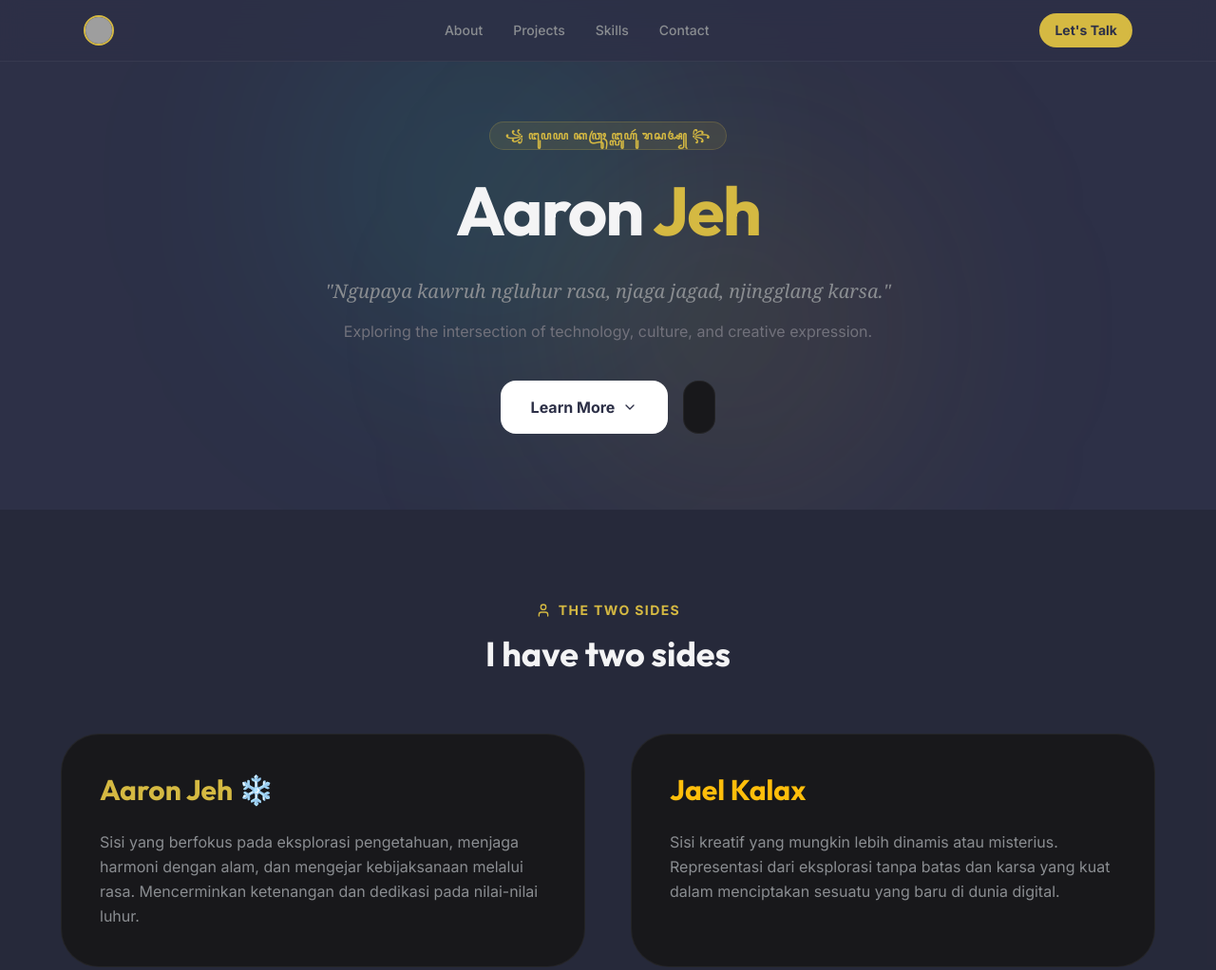
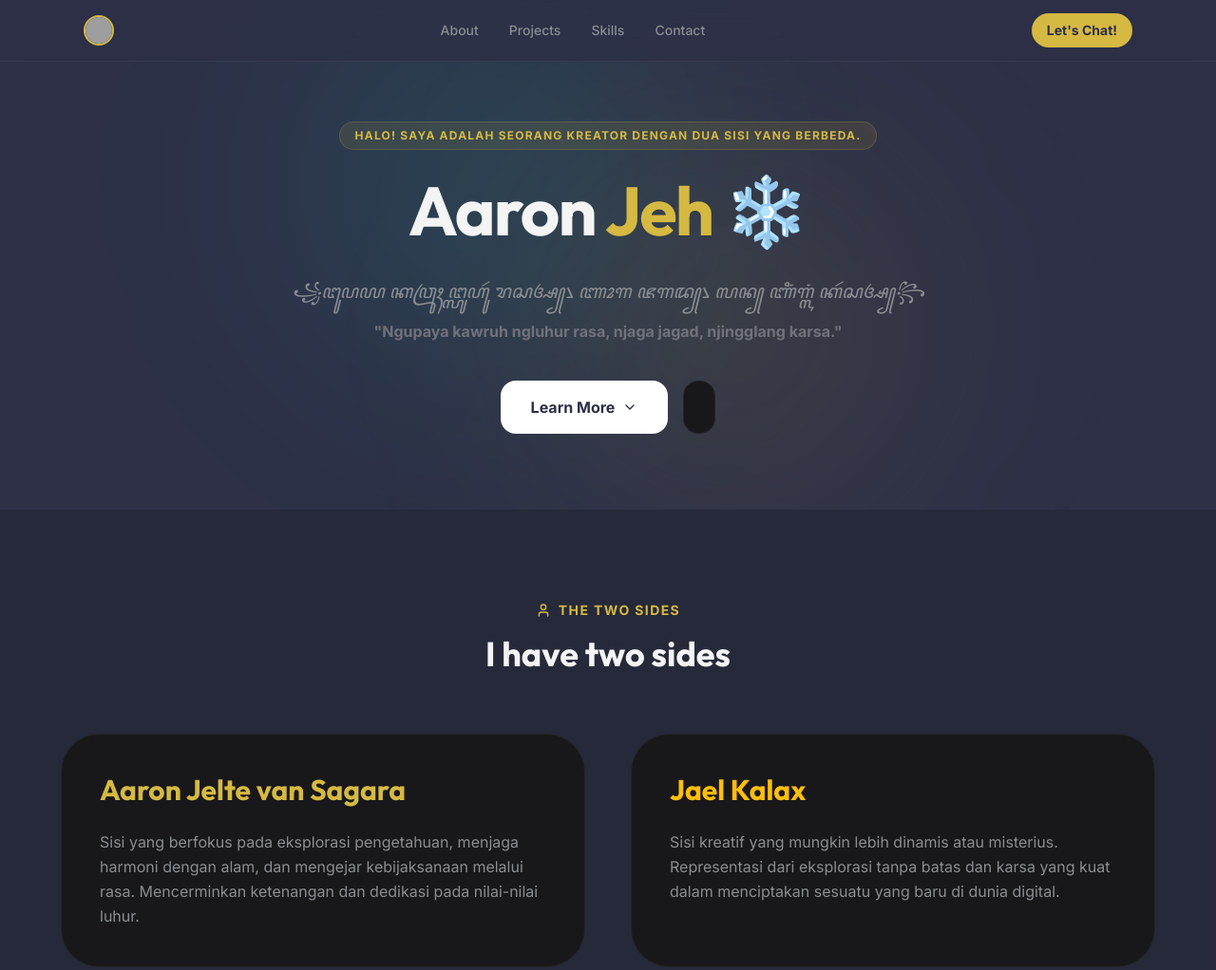
Before and after one commit to aaron-jeh/aaron-jeh.github.io, a website built with Vite: page index.html in a window 1280 px wide. Shown: the top 1022 px of the page at 95% size. Built offline with nearby package versions, Linux system fonts and the light colour scheme; grey boxes are pictures that could not be loaded; some icons are missing.

Commit message:
+package-lock and minor hero revisions

```diff
--- a/index.html
+++ b/index.html
@@ -14,7 +14,7 @@
     <nav class="fixed top-0 w-full z-50 bg-space-cadet/80 backdrop-blur-md border-b border-white/5">
         <div class="max-w-6xl mx-auto px-6 h-16 flex items-center justify-between">
             <a href="#" class="flex items-center gap-2">
-                <img src="https://github.com/aaron-jeh.png" alt="Aaron Jeh" class="w-8 h-8 rounded-full border-2 border-old-gold">
+                <img src="https://github.com/aaron-jeh.png" alt="Aaron Jeh GitHub Profile" class="w-8 h-8 rounded-full border-2 border-old-gold">
             </a>
             <div class="hidden md:flex gap-8 text-sm font-medium text-battleship">
                 <a href="#about" class="hover:text-white transition-colors">About</a>
@@ -23,7 +23,7 @@
                 <a href="#contact" class="hover:text-white transition-colors">Contact</a>
             </div>
             <a href="mailto:harunadit1202@gmail.com" class="bg-old-gold hover:bg-amber-custom text-space-cadet px-4 py-2 rounded-full text-sm font-bold transition-all transform hover:scale-105">
-                Let's Talk
+                Let's Chat!
             </a>
         </div>
     </nav>
@@ -38,16 +38,18 @@
         <div class="max-w-4xl mx-auto text-center">
             <div class="animate-fade-in-up">
                 <span class="inline-block px-4 py-1.5 rounded-full bg-old-gold/10 text-old-gold text-xs font-bold uppercase tracking-widest mb-6 border border-old-gold/20">
-                    ꧁ ꦔꦸꦥꦪ ꦏꦮꦿꦸꦃ ꦔ꧀ꦭꦸꦲꦸꦂ ꦫꦱꦄ꧀ ꧂
+                    <!-- ꧁ ꦔꦸꦥꦪ ꦏꦮꦿꦸꦃ ꦔ꧀ꦭꦸꦲꦸꦂ ꦫꦱꦄ꧀꧈ ꦚꦴꦒ ꦗꦒꦢ꧀꧈ ꦭꦤ꧀ ꦚꦶꦁꦒ꧀ꦭꦁ ꦏꦂꦱꦄ꧀ ꧂ -->
+                     Halo! Saya adalah seorang kreator dengan dua sisi yang berbeda.
                 </span>
                 <h1 class="text-5xl md:text-7xl font-display font-bold mb-8 leading-[1.1] tracking-tight">
-                    Aaron <span class="text-old-gold">Jeh</span>
+                    Aaron <span class="text-old-gold">Jeh</span> ❄️
                 </h1>
                 <p class="text-lg md:text-xl text-battleship mb-4 max-w-2xl mx-auto italic font-serif">
-                    "Ngupaya kawruh ngluhur rasa, njaga jagad, njingglang karsa."
+                    ꧁ꦔꦸꦥꦪ ꦏꦮꦿꦸꦃ ꦔ꧀ꦭꦸꦲꦸꦂ ꦫꦱꦄ꧀꧈ ꦚꦴꦒ ꦗꦒꦢ꧀꧈ ꦭꦤ꧀ ꦚꦶꦁꦒ꧀ꦭꦁ ꦏꦂꦱꦄ꧀꧂
                 </p>
                 <p class="text-zinc-500 mb-10 max-w-xl mx-auto">
-                    Exploring the intersection of technology, culture, and creative expression.
+                    <b>"Ngupaya kawruh ngluhur rasa, njaga jagad, njingglang karsa."</b>
+                    <!-- Exploring the intersection of technology, culture, and creative expression. -->
                 </p>
                 <div class="flex flex-wrap justify-center gap-4">
                     <a href="#about" class="bg-white text-space-cadet px-8 py-4 rounded-2xl font-bold hover:bg-zinc-200 transition-all flex items-center gap-2">
@@ -73,7 +75,7 @@
 
             <div class="grid md:grid-cols-2 gap-12">
                 <div class="p-10 rounded-[40px] bg-zinc-900 border border-white/5 hover:border-old-gold/20 transition-all">
-                    <h3 class="text-3xl font-display font-bold text-old-gold mb-6">Aaron Jeh ❄️</h3>
+                    <h3 class="text-3xl font-display font-bold text-old-gold mb-6">Aaron Jelte van Sagara</h3>
                     <p class="text-battleship leading-relaxed">
                         Sisi yang berfokus pada eksplorasi pengetahuan, menjaga harmoni dengan alam, dan mengejar kebijaksanaan melalui rasa. Mencerminkan ketenangan dan dedikasi pada nilai-nilai luhur.
                     </p>
```
Also changed, not shown: 1 other file.
